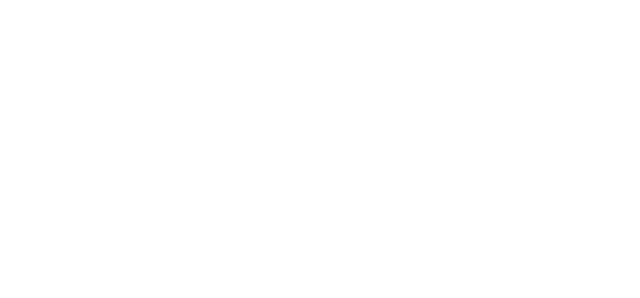
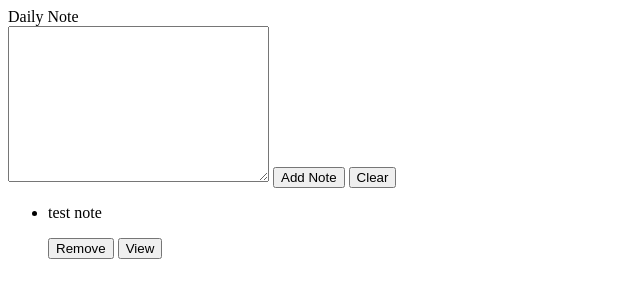
Before and after one commit to irvingam/DailyNote, a plain HTML site: page index.html in a window 1280 px wide. Shown: the whole page, without its empty margins (0-640 px from the left). Drawn offline with Linux system fonts and the light colour scheme.

Commit message:
html rough draft

```diff
--- a/index.html
+++ b/index.html
@@ -5,10 +5,32 @@
     <meta http-equiv="X-UA-Compatible" content="IE=edge">
     <meta name="viewport" content="width=device-width, initial-scale=1.0">
     <link rel="stylesheet" href="style.css">
+    <link rel="preconnect" href="https://fonts.gstatic.com">
+    <link href="https://fonts.googleapis.com/css2?family=Noto+Sans+JP:wght@300;900&display=swap" rel="stylesheet">
     <title>Daily Note</title>
 </head>
 <body>
+    <div class="title">Daily Note</div>
 
+    <div class="top">
+        <div class="note--input">
+            <textarea name="" id="" cols="30" rows="10"></textarea>
+            <button class="note--input__add" id="add--btn">Add Note</button>
+            <button class="note--input__clear" id="clear--btn">Clear</button>
+        </div>
+    </div>
+
+    <div class="bottom">
+        <ul class="note--container">
+            <li>
+                <div class="test--note">
+                    <p>test note</p>
+                    <button class="delete--btn">Remove</button>
+                    <button class="view--btn">View</button>
+                </div>
+            </li>
+        </ul>
+    </div>
 </body>
 <script src="app.js"></script>
 </html>
```
